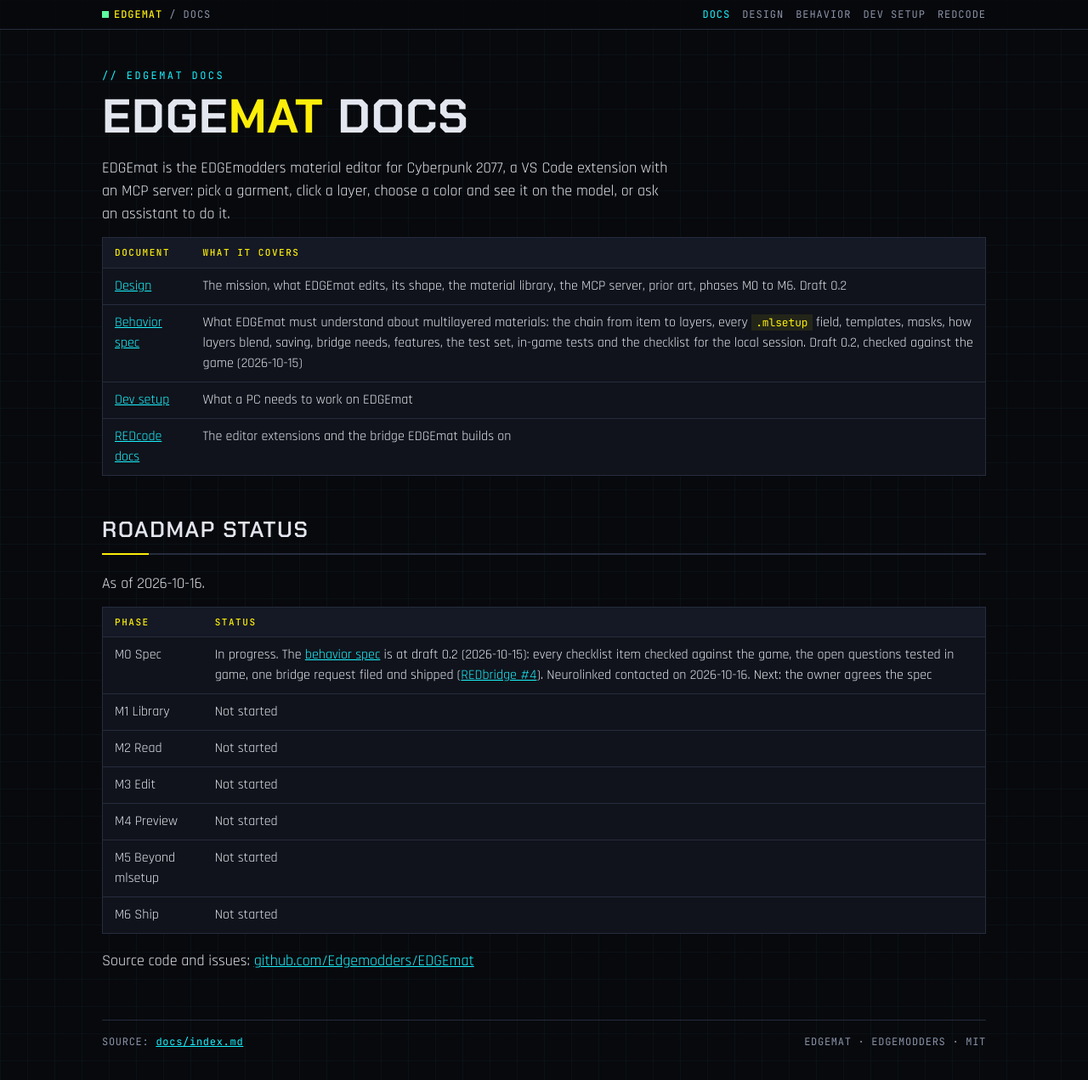
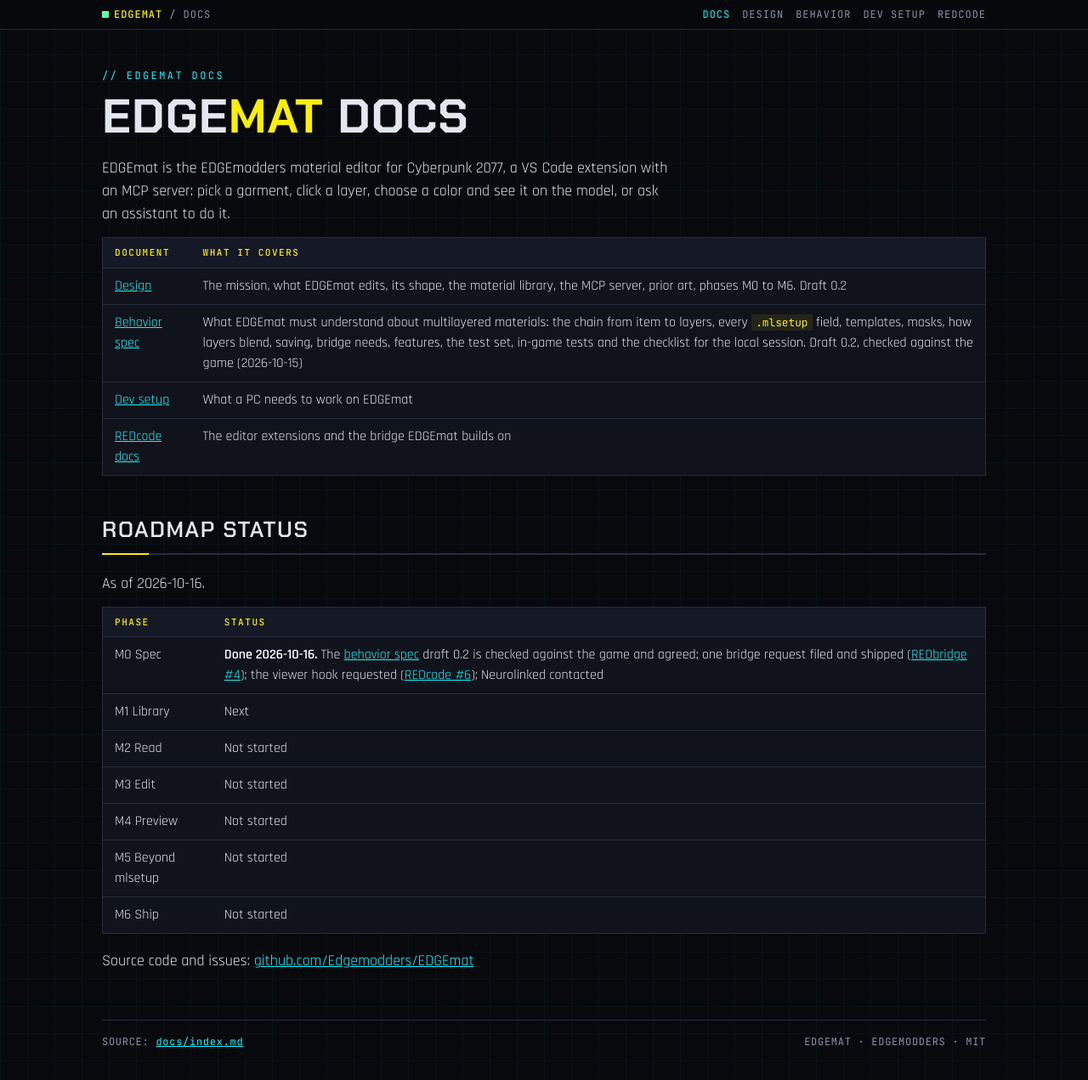
Before and after one commit to Edgemodders/EDGEmat, a Jekyll site: the page built from docs/index.md, in a window 1280 px wide and 1299 px high. Shown: the top 1271 px of the window at 85% size. Built offline with Jekyll 4.4.1, drawn with Linux system fonts in a browser that asks for light colours; our own code applies the rules of GitHub Pages for plain Markdown files.

Commit message:
M0 done: spec draft 0.2 agreed by the owner
Co-Authored-By: Claude Opus 5.5 <noreply@anthropic.com>

```diff
--- a/docs/index.md
+++ b/docs/index.md
@@ -15,8 +15,8 @@ As of 2026-10-16.
 
 | Phase | Status |
 |---|---|
-| M0 Spec | In progress. The [behavior spec](design/behavior.html) is at draft 0.2 (2026-10-15): every checklist item checked against the game, the open questions tested in game, one bridge request filed and shipped ([REDbridge #4](https://github.com/Edgemodders/REDbridge/issues/4)). Neurolinked contacted on 2026-10-16. Next: the owner agrees the spec |
-| M1 Library | Not started |
+| M0 Spec | **Done 2026-10-16.** The [behavior spec](design/behavior.html) draft 0.2 is checked against the game and agreed; one bridge request filed and shipped ([REDbridge #4](https://github.com/Edgemodders/REDbridge/issues/4)); the viewer hook requested ([REDcode #6](https://github.com/Edgemodders/REDcode/issues/6)); Neurolinked contacted |
+| M1 Library | Next |
 | M2 Read | Not started |
 | M3 Edit | Not started |
 | M4 Preview | Not started |
```
Also changed, not shown: CLAUDE.md (+2 -2 lines), docs/design.md (+1 -1 lines), docs/design/behavior.md (+1 -1 lines).
